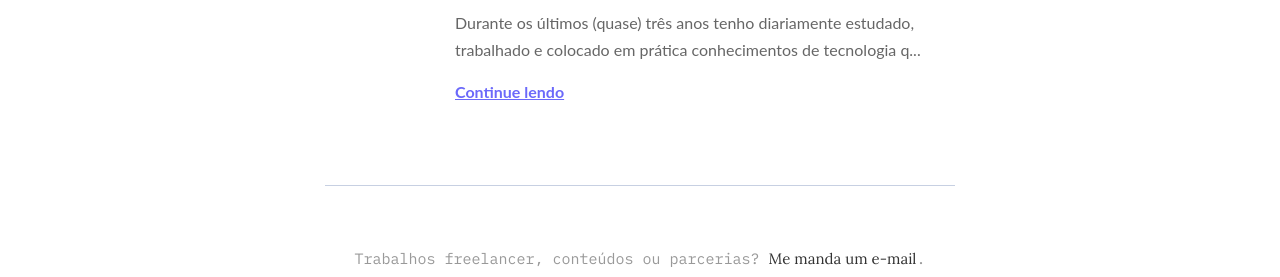
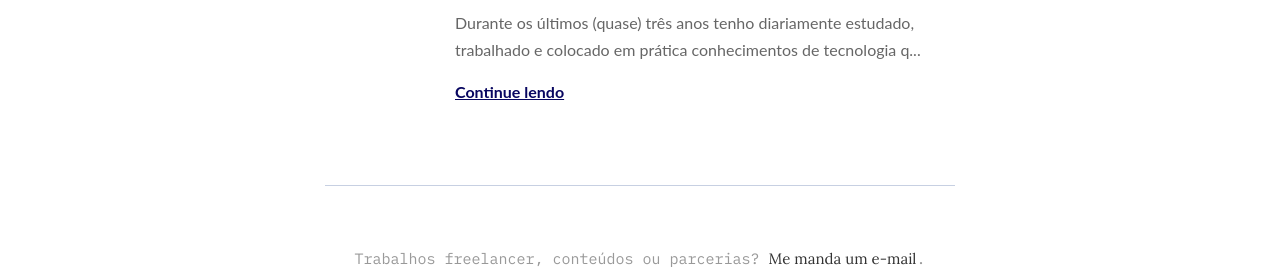
Before and after one commit to carolsoaressantos/carolcodes.github.io, a Jekyll site: the page built from index.html, in a window 1280 px wide. Shown: the part 926-1203 px from the top of the page. Built offline with Jekyll 4.4.1, drawn with Linux system fonts in a browser that asks for light colours.

Commit message:
alterar cor de links e seleção para acessibilidade

```diff
--- a/_sass/0-settings/_variables.scss
+++ b/_sass/0-settings/_variables.scss
@@ -1,7 +1,7 @@
 // *****************
 // Color Variables
 // *****************
-$primary-color: #6b69fa;
+$primary-color: #080660;
 $secondary-color: #ffd001;
 $dark: #333;
 $gray: #666;
```
Also changed, not shown: 1 other file.
